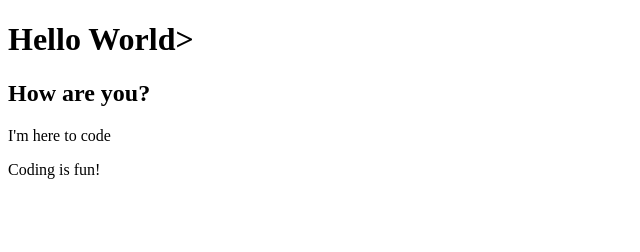
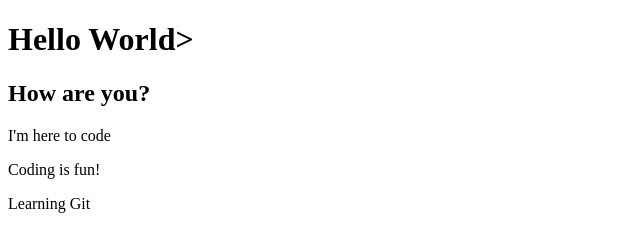
Before and after one commit to bpaksoy/galvanize, a plain HTML site: page index.html in a window 1280 px wide. Shown: the whole page, without its empty margins (0-640 px from the left). Drawn offline with Linux system fonts and the light colour scheme.

Commit message:
Added git message

```diff
--- a/index.html
+++ b/index.html
@@ -5,5 +5,6 @@
     <h2>How are you?</h2>
     <p>I'm here to code</p>
     <p>Coding is fun!</p>
+    <p>Learning Git</p>
   </body>
 </html>
```
